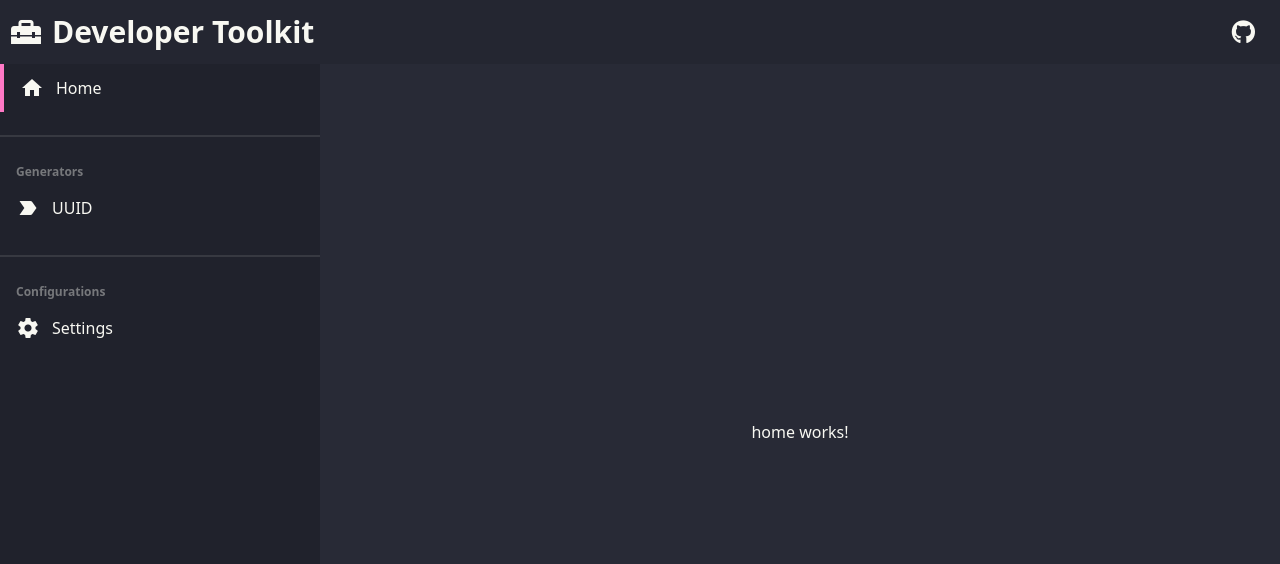
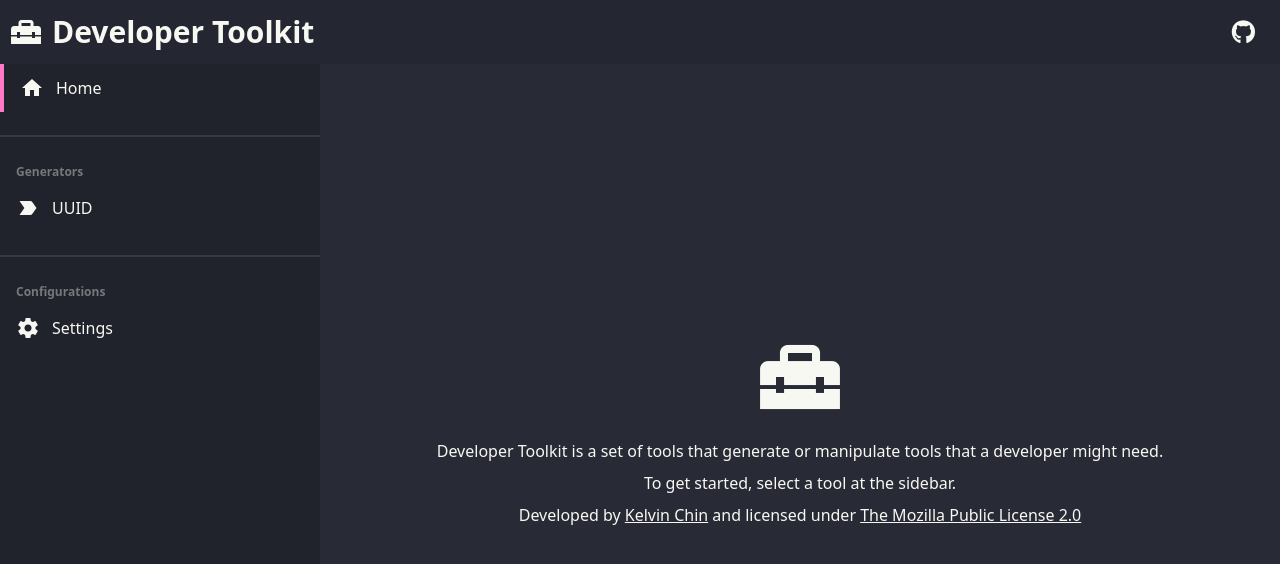
Before and after one commit to kelvinchin12070811/developer-toolkit, an Angular app: page / in a window 1280 px wide. Shown: the top 564 px of the page. Built offline with nearby package versions, Linux system fonts and the light colour scheme.

Commit message:
Implemented home page.

```diff
--- a/src/app/pages/home/home.component.html
+++ b/src/app/pages/home/home.component.html
@@ -1 +1,21 @@
-<p>home works!</p>
+<main>
+  <h1>
+    <i class="material-icons logo">home_repair_service</i>
+  </h1>
+
+  <p>
+    Developer Toolkit is a set of tools that generate or manipulate tools that a
+    developer might need.
+  </p>
+
+  <p>To get started, select a tool at the sidebar.</p>
+
+  <p>
+    Developed by
+    <a href="http://github.com/kelvinchin12070811" class="link">Kelvin Chin</a>
+    and licensed under
+    <a href="http://mozilla.org/MPL/2.0/" class="link">
+      The Mozilla Public License 2.0
+    </a>
+  </p>
+</main>
--- a/src/app/pages/home/home.component.scss
+++ b/src/app/pages/home/home.component.scss
@@ -0,0 +1,11 @@
+h1 {
+    @apply text-center;
+}
+
+p {
+    @apply text-center m-2;
+}
+
+.logo {
+    @apply text-8xl;
+}
```
